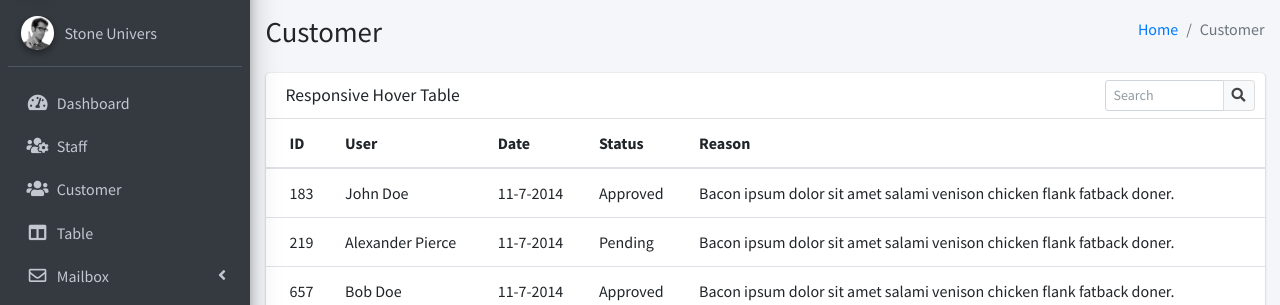
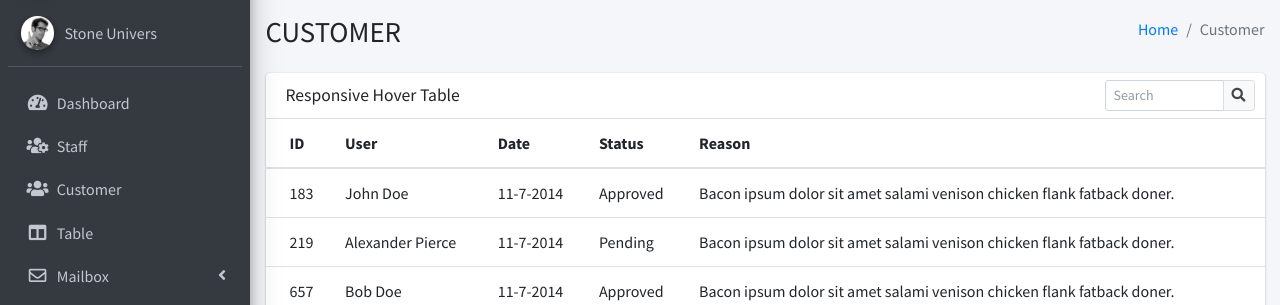
Before and after one commit to sengeys/Restaurant-System, a PHP site: page /pages/customer.php in a window 1280 px wide. Shown: the part 57-362 px from the top of the page. Run offline with PHP 8.4, Linux system fonts and the light colour scheme; some libraries are stand-ins or nearby versions.

Commit message:
new update

```diff
--- a/pages/customer.php
+++ b/pages/customer.php
@@ -24,7 +24,7 @@
             <div class="container-fluid">
                 <div class="row mb-2">
                     <div class="col-sm-6">
-                        <h1 class="m-0">Customer</h1>
+                        <h1 class="m-0">CUSTOMER</h1>
                     </div><!-- /.col -->
                     <div class="col-sm-6">
                         <ol class="breadcrumb float-sm-right">
```
